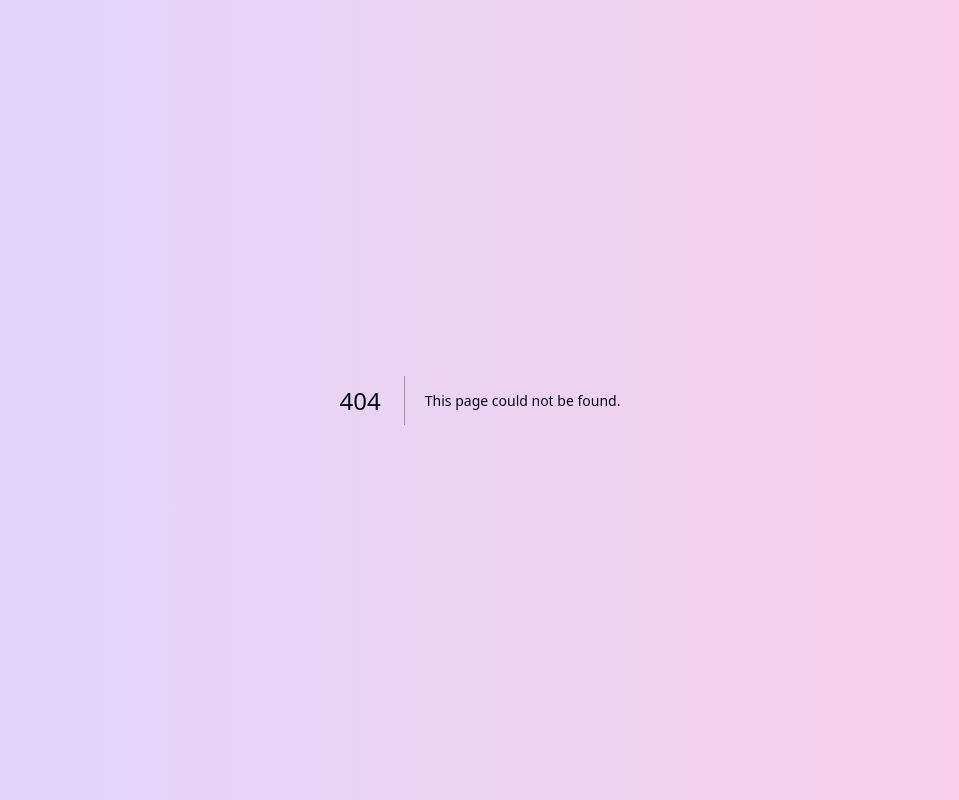
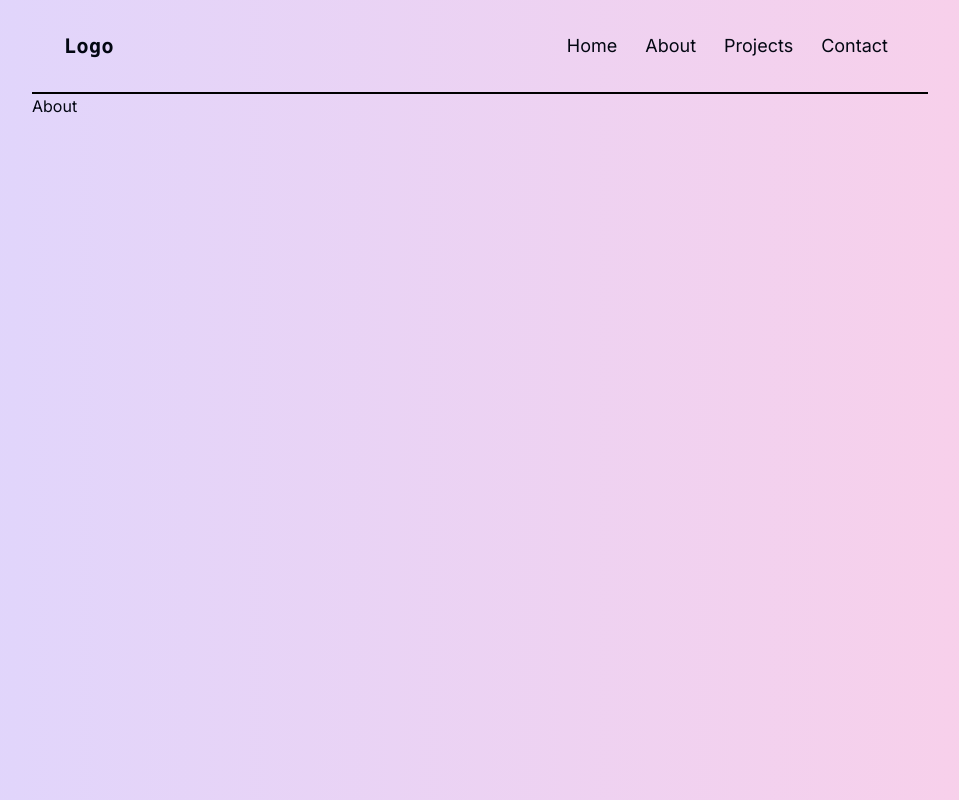
Before and after one commit to atorrez007/updated-portfolio, a Next.js app: page /about in a window 1280 px wide. Before the commit this address had no page. Shown: the whole page, without its empty margins (160-1119 px from the left). Built offline with nearby package versions, Linux system fonts and the light colour scheme.

Commit message:
added new page route

```diff
--- a/lib/data.ts
+++ b/lib/data.ts
@@ -1,7 +1,7 @@
 export const links = [
   {
     name: "Home",
-    source: "/home",
+    source: "/",
   },
   {
     name: "About",
--- /dev/null
+++ b/src/app/about/page.tsx
@@ -0,0 +1,5 @@
+import React from "react";
+
+export default function About() {
+  return <div>About</div>;
+}
--- a/src/app/components/header.tsx
+++ b/src/app/components/header.tsx
@@ -1,10 +1,11 @@
 "use client";
 import React, { useState } from "react";
 import { links } from "../../../lib/data";
-import { motion, AnimatePresence, delay } from "framer-motion";
+import { motion, AnimatePresence } from "framer-motion";
 import { RxHamburgerMenu } from "react-icons/rx";
 import { TfiClose } from "react-icons/tfi";
 import { menuVariantsType } from "../../../types";
+import Link from "next/link";
 
 function Header() {
   const [open, setOpen] = useState<boolean>(false);
@@ -45,12 +46,11 @@ function Header() {
         <nav className="px-2 gap-2 text-lg">
           <div className="hidden md:flex lg:flex">
             {links.map((link) => (
-              <ul
-                className="px-3 py-1 mr-1 transition-all duration-300 hover:bg-gray-700 rounded-md hover:text-white cursor-pointer"
-                key={link.source}
-              >
+              <Link key={link.source} href={link.source}>
+                <ul className="px-3 py-1 mr-1 transition-all duration-300 hover:bg-gray-700 rounded-md hover:text-white cursor-pointer">
                   {link.name}
                 </ul>
+              </Link>
             ))}
           </div>
           <div className="-mr-0 flex md:hidden lg:hidden xl:hidden">
@@ -79,13 +79,14 @@ function Header() {
             // exit="exit"
           >
             {links.map((link) => (
+              <Link key={link.source} href={link.source} onClick={handleMenu}>
                 <motion.ul
-                key={link.name}
                   className="py-1 text-md md:hidden lg:hidden flex justify-center px-8 transition-all duration-300 hover:text-white cursor-pointer hover:bg-gray-700"
                   layout
                 >
                   {link.name}
                 </motion.ul>
+              </Link>
             ))}
           </motion.nav>
         ) : null}
--- a/src/app/layout.tsx
+++ b/src/app/layout.tsx
@@ -1,6 +1,7 @@
 import type { Metadata } from "next";
 import { Inter } from "next/font/google";
 import "./globals.css";
+import Header from "./components/header";
 
 const inter = Inter({ subsets: ["latin"] });
 
@@ -17,14 +18,11 @@ export default function RootLayout({
   return (
     <html lang="en">
       <body
-        className={`${inter.className} bg-gradient-to-r from-violet-200 to-pink-200 text-gray-950 relative`}
+        className={`${inter.className} bg-gradient-to-r from-violet-200 to-pink-200 text-gray-950 relative min-h-screen container max-w-4xl mx-auto`}
       >
-        {/* <div className=" bg-[#fbe2e3] absolute top-[1rem] -z-10 right-[18rem] h-[31.25rem] w-[31.25rem] rounded-full blur-md sm:w-[68.75rem]sm:right-[-33rem]"></div>
-        <div className="bg-[#dbd7fb] absolute top-[-1rem] -z-10 left-[-35rem] h-[31.25rem] w-[50rem] rounded-full blur-md  sm:w-[68.75rem] md:left-[-33rem] lg:left-[-28rem] xl:left-[-15rem] 2xl:left-[-5rem]"></div> */}
+        <Header />
         {children}
       </body>
     </html>
   );
-  // blur-[10rem]
-  //
 }
--- a/src/app/page.tsx
+++ b/src/app/page.tsx
@@ -2,8 +2,7 @@ import Header from "./components/header";
 
 export default function Home() {
   return (
-    <main className="min-h-screen container max-w-4xl mx-auto">
-      <Header />
+    <main className="">
       <h1>Testing</h1>
     </main>
   );
```
Lines whose indentation alone changed are shown as unchanged.
